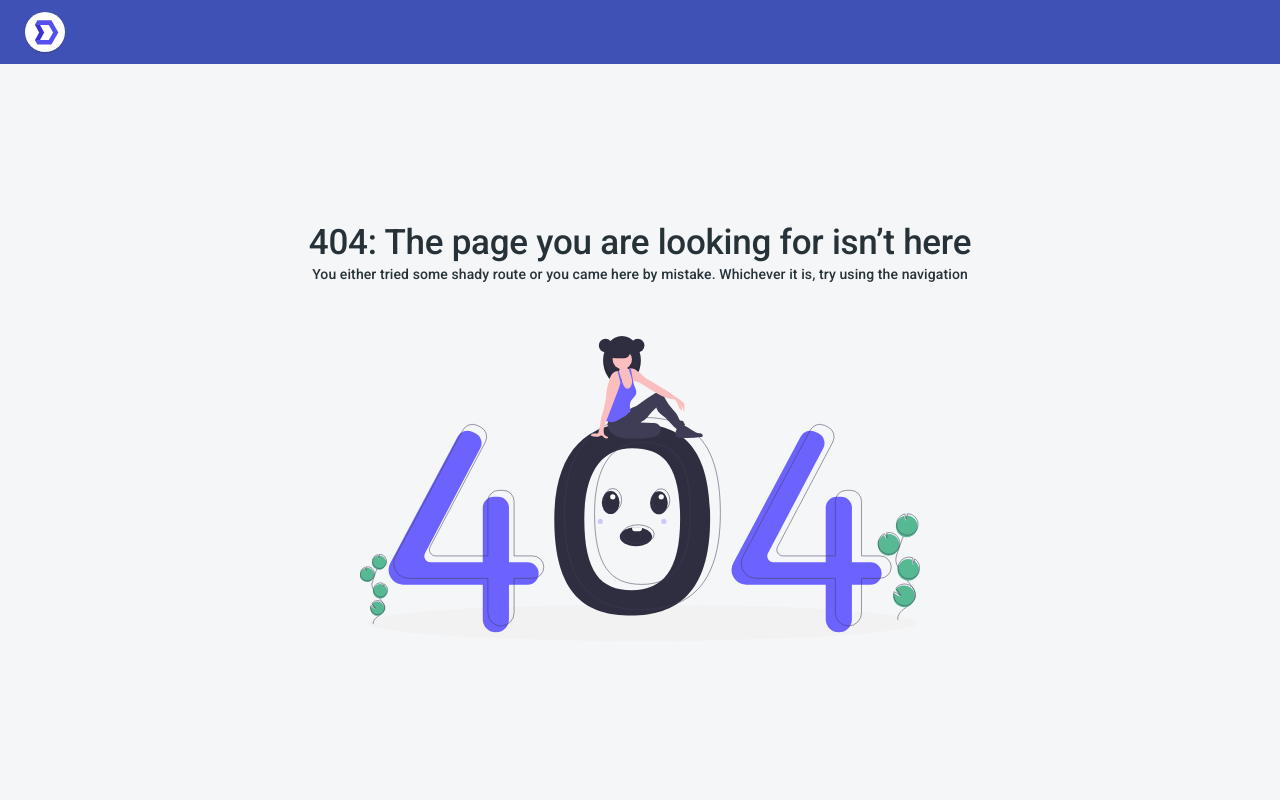
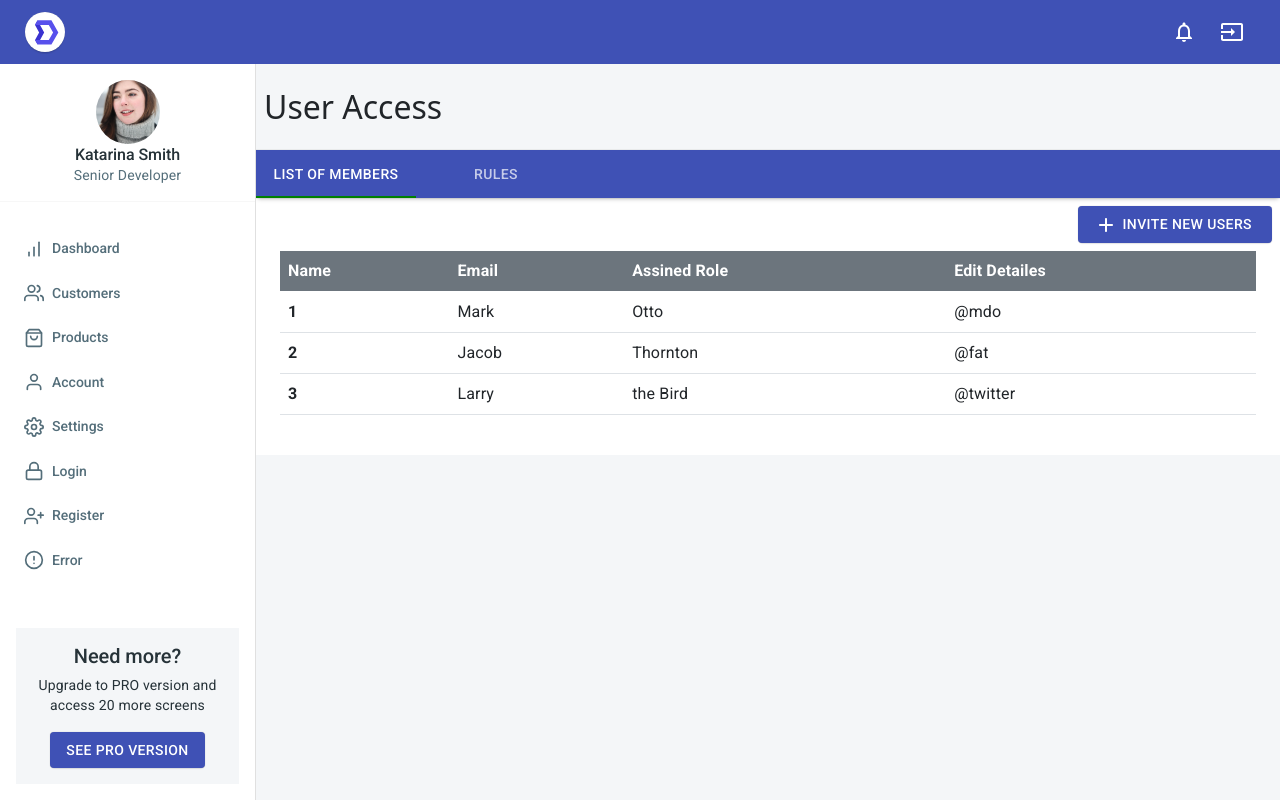
Before and after one commit to mjontop/E-Invoice, a React (Create React App) app: page /app/invite-users in a window 1280 px wide. Before the commit this address led to /404. Built offline with nearby package versions, Linux system fonts and the light colour scheme.

Commit message:
added invite new member page component and functanality

```diff
--- a/src/components/Add-E-inviocing/AddBusiness.js
+++ b/src/components/Add-E-inviocing/AddBusiness.js
@@ -1,4 +1,5 @@
 import React from 'react';
+import { Link } from 'react-router-dom';
 import {
   // Container,
   Button,
@@ -59,6 +60,11 @@ const Addbusiness = () => {
         </Button>
         <div className="row">
           <div className="offset-8 col-4">
+            <Link to="/app/invite-users" className="ml-4">
+              <Button variant="contained" color="primary">
+                <span className="px-1">Settings</span>
+              </Button>
+            </Link>
             <Business />
           </div>
         </div>
--- /dev/null
+++ b/src/components/InviteUsers/InviteUsers.js
@@ -0,0 +1,222 @@
+import React from 'react';
+import {
+  Button,
+  SvgIcon,
+  Tab,
+  Tabs,
+  AppBar,
+  makeStyles,
+  Typography,
+  Box,
+  Grid,
+  TextField,
+  DialogContent,
+  DialogTitle,
+  Dialog,
+  DialogActions
+} from '@material-ui/core';
+import PropTypes from 'prop-types';
+import AddRoundedIcon from '@material-ui/icons/AddRounded';
+
+const getTable = () => {
+  return (
+    <table className="table">
+      <thead className="text-white bg-secondary">
+        <tr>
+          <th scope="col">Name</th>
+          <th scope="col">Email</th>
+          <th scope="col">Assined Role </th>
+          <th scope="col">Edit Detailes</th>
+        </tr>
+      </thead>
+      <tbody>
+        <tr>
+          <th scope="row">1</th>
+          <td>Mark</td>
+          <td>Otto</td>
+          <td>@mdo</td>
+        </tr>
+        <tr>
+          <th scope="row">2</th>
+          <td>Jacob</td>
+          <td>Thornton</td>
+          <td>@fat</td>
+        </tr>
+        <tr>
+          <th scope="row">3</th>
+          <td>Larry</td>
+          <td>the Bird</td>
+          <td>@twitter</td>
+        </tr>
+      </tbody>
+    </table>
+  );
+};
+
+const TabPanel = (props) => {
+  // eslint-disable-next-line object-curly-newline
+  const { children, value, index, ...other } = props;
+
+  return (
+    <div
+      role="tabpanel"
+      hidden={value !== index}
+      id={`wrapped-tabpanel-${index}`}
+      aria-labelledby={`wrapped-tab-${index}`}
+      {...other}
+    >
+      {value === index && (
+        <Box p={3}>
+          <Typography>{children}</Typography>
+        </Box>
+      )}
+    </div>
+  );
+};
+
+TabPanel.propTypes = {
+  children: PropTypes.node,
+  index: PropTypes.any.isRequired,
+  value: PropTypes.any.isRequired
+};
+
+const a11yProps = (index) => {
+  return {
+    id: `wrapped-tab-${index}`,
+    'aria-controls': `wrapped-tabpanel-${index}`
+  };
+};
+
+const useStyles = makeStyles((theme) => ({
+  rootOld: {
+    flexGrow: 1,
+    backgroundColor: theme.palette.background.paper
+  },
+  root: {
+    '& > *': {
+      margin: theme.spacing(3),
+      width: '25ch'
+    },
+    media: {
+      height: 0,
+      paddingTop: '56.25%' // 16:9
+    }
+  }
+}));
+
+const TabsWrappedLabel = () => {
+  const classes = useStyles();
+  const [value, setValue] = React.useState('one');
+  const [open, setOpen] = React.useState(false);
+
+  const handleOpen = () => {
+    setOpen(true);
+  };
+
+  const handleClose = () => {
+    setOpen(false);
+  };
+  const handleChange = (event, newValue) => {
+    setValue(newValue);
+  };
+
+  return (
+    <div className={classes.rootOld}>
+      <AppBar position="static">
+        <Tabs
+          TabIndicatorProps={{ style: { background: 'green' } }}
+          value={value}
+          onChange={handleChange}
+          aria-label="wrapped label tabs example"
+        >
+          <Tab value="one" label="List of Members" {...a11yProps('one')} />
+          <Tab value="two" label="Rules" {...a11yProps('two')} />
+        </Tabs>
+      </AppBar>
+      <div style={{ float: 'right' }} className="m-2">
+        <Button variant="contained" color="primary" onClick={handleOpen}>
+          <SvgIcon component={AddRoundedIcon} />
+          <span className="px-1">Invite New users</span>
+        </Button>
+        <Dialog
+          fullWidth
+          maxWidth="md"
+          onClose={handleClose}
+          aria-labelledby="customized-dialog-title"
+          open={open}
+        >
+          <DialogTitle id="customized-dialog-title" onClose={handleClose}>
+            <h2 id="transition-modal-title">Invite New Members</h2>
+          </DialogTitle>
+          <DialogContent dividers>
+            <div id="transition-modal-description">
+              <Grid container spacing={3}>
+                <Grid item xs={6} spacing={6}>
+                  <Grid item xs={6}>
+                    <form
+                      className={classes.root}
+                      noValidate
+                      autoComplete="off"
+                    >
+                      <TextField
+                        id="filled-basic"
+                        label="Name"
+                        variant="filled"
+                      />
+                      <TextField
+                        id="filled-basic"
+                        label="Email"
+                        variant="filled"
+                      />
+                    </form>
+                  </Grid>
+                </Grid>
+                <Grid item xs={6} spacing={6}>
+                  <Grid item xs={6}>
+                    <form
+                      className={classes.root}
+                      noValidate
+                      autoComplete="off"
+                    >
+                      <TextField
+                        id="filled-basic"
+                        label="Assined Role"
+                        variant="filled"
+                      />
+                    </form>
+                  </Grid>
+                </Grid>
+              </Grid>
+            </div>
+          </DialogContent>
+          <DialogActions>
+            <Button autoFocus onClick={handleClose} color="primary">
+              Add Business
+            </Button>
+          </DialogActions>
+        </Dialog>
+      </div>
+      <br />
+      <TabPanel value={value} index="one">
+        {getTable()}
+      </TabPanel>
+      <TabPanel value={value} index="two">
+        Item Two
+      </TabPanel>
+    </div>
+  );
+};
+
+const InviteUsers = () => {
+  return (
+    <>
+      <h2 className="my-4 mx-2">User Access</h2>
+
+      <div className="mt-4">
+        <TabsWrappedLabel />
+      </div>
+    </>
+  );
+};
+
+export default InviteUsers;
--- a/src/routes.js
+++ b/src/routes.js
@@ -12,6 +12,7 @@ import RegisterView from 'src/views/auth/RegisterView';
 import SettingsView from 'src/views/settings/SettingsView';
 import Addbusiness from './components/Add-E-inviocing/AddBusiness';
 import BusinessSettings from './components/Business/Business';
+import InviteUsers from './components/InviteUsers/InviteUsers';
 
 const routes = [
   {
@@ -25,6 +26,7 @@ const routes = [
       { path: 'settings', element: <SettingsView /> },
       { path: 'addBusiness', element: <Addbusiness /> },
       { path: 'business-settings', element: <BusinessSettings /> },
+      { path: 'invite-users', element: <InviteUsers /> },
       { path: '*', element: <Navigate to="/404" /> }
     ]
   },
```
